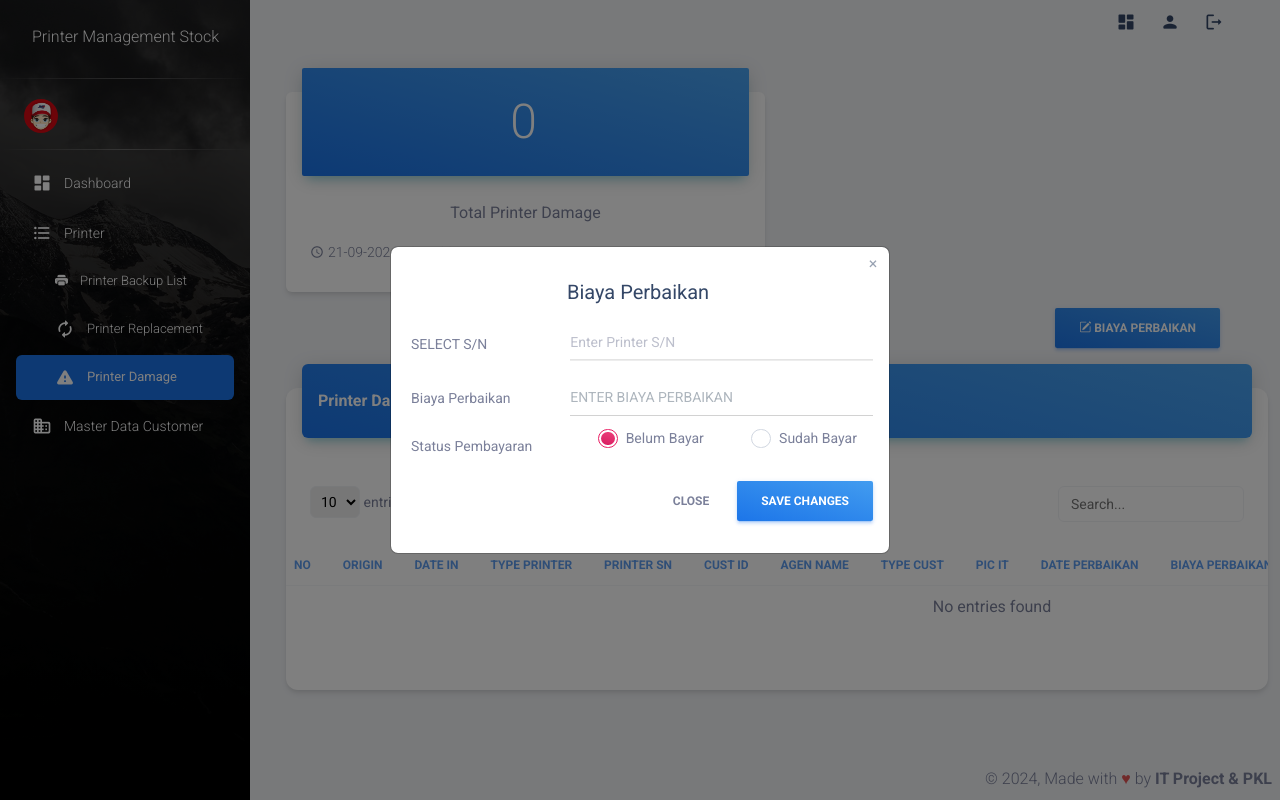
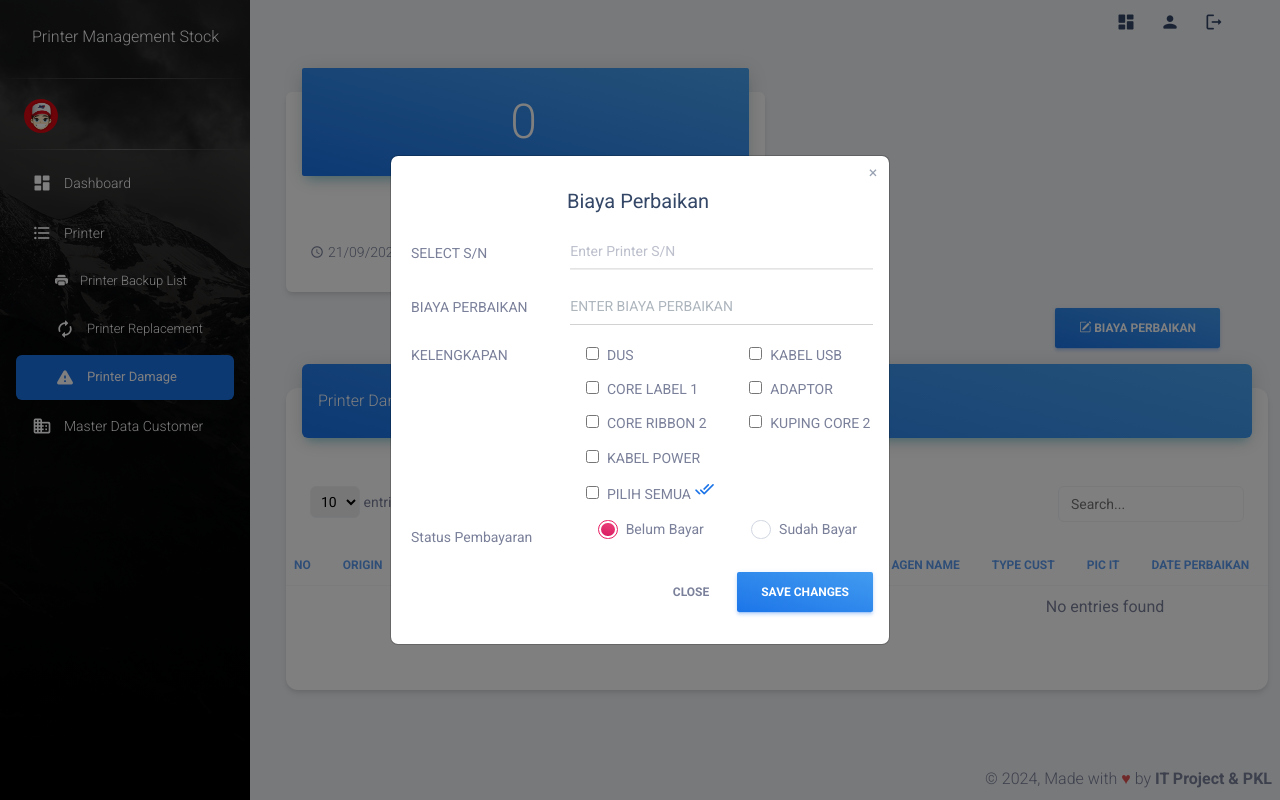
Before and after one commit to robialdy/management-printer-stock, a CodeIgniter app: page /printer-management-stock/damage in a window 1280 px wide, after a click on "BIAYA PERBAIKAN". Run offline with CodeIgniter, Linux system fonts and the light colour scheme; the visitor is signed in with stand-in values (Sample User, id 1); data that the repository does not hold is empty.

Commit message:
menambah fitur kelengkapan 50%

```diff
--- a/application/controllers/PrinterDamage.php
+++ b/application/controllers/PrinterDamage.php
@@ -29,6 +29,7 @@ class PrinterDamage extends CI_Controller
             'damage' => $this->PrinterDamage_Model->readData(),
             'jumdamage' => $this->PrinterDamage_Model->jumlahData(),
             'timedate' => $this->PrinterDamage_Model->timedate(),
+
         ];
 
         $this->load->view('damage/damage', $data);
@@ -47,7 +48,8 @@ class PrinterDamage extends CI_Controller
             $data = [
                 'biaya_perbaikan' => $this->input->post('biayaper', true),
                 'status_pembayaran' => $this->input->post('status_pembayaran', true),
-                'date_perbaikan' => date('d/m/Y / H:i:s'),
+                'date_perbaikan' => date('Y/m/d H:i:s'),
+                'update_at' => date('Y-m-d H:i:s'),
             ];
 
             $id = $this->input->post('id');
@@ -56,7 +58,7 @@ class PrinterDamage extends CI_Controller
             $this->db->where('id_damage', $id);
             $this->db->update('printer_damage', $data);
 
-            $this->session->set_flashdata('notifSuccess', 'Data berhasil diupdate');
+            $this->session->set_flashdata('notifSuccess', 'Data Updated Successfully');
 
             // Redirect kembali ke halaman damage
             redirect('damage');
@@ -78,13 +80,14 @@ class PrinterDamage extends CI_Controller
 
             // Jika ada file yang diunggah
             if ($upload_file) {
-                // Konfigurasi upload
+
                 $config['upload_path'] = FCPATH . 'public/img/file_uploaded/';
                 $config['allowed_types'] = 'pdf';
                 $config['max_size'] = 30000; // Batas ukuran file (da lam KB)
 
                 // Load library upload dengan konfigurasi
                 $this->load->library('upload', $config);
+
 
                 // Proses upload
                 if ($this->upload->do_upload('file')) {
@@ -103,6 +106,7 @@ class PrinterDamage extends CI_Controller
                 'biaya_perbaikan' => $this->input->post('biayaper', true),
                 'status_pembayaran' => $this->input->post('status_pembayaran', true),
                 'date_perbaikan' => date('Y-m-d H:i:s'),
+                'update_at' => date('Y-m-d H:i:s'),
             ];
 
             // Tambahkan data file jika ada file yang diunggah
@@ -118,5 +122,4 @@ class PrinterDamage extends CI_Controller
             redirect('damage');
         }
     }
-
 }
--- a/application/models/PrinterDamage_Model.php
+++ b/application/models/PrinterDamage_Model.php
@@ -79,6 +79,11 @@ class PrinterDamage_Model extends CI_Model
     return $query->row();
 }
 
+public function update()
+ {
+	$this->db->order_by('update_at', 'DESC'); // Urutkan berdasarkan update_at secara menurun
+    return $this->db->get('printer_damage')->result_array();
+}
 
 
 }
--- a/application/views/damage/damage.php
+++ b/application/views/damage/damage.php
@@ -12,7 +12,7 @@
 		Swal.fire({
 			icon: 'success',
 			title: 'Good job!',
-			text: 'Data "<?= $this->session->flashdata('notifSuccess') ?>',
+			text: '"<?= $this->session->flashdata('notifSuccess') ?>"',
 			confirmButtonText: 'OK'
 		});
 	}
@@ -32,7 +32,7 @@
 					<i class="material-icons text-sm my-auto me-1">schedule</i>
 					<p class="mb-0 text-sm">
 						<?php if (!empty($timedate->created_at) || $jumdamage == 0): ?>
-							<?= date('d-m-Y H:i:s') ?>
+							<?= date('d/m/Y H:i:s') ?>
 						<?php else: ?>
 							<?= $timedate->created_at ?>
 						<?php endif; ?>
@@ -48,7 +48,7 @@
 		<i class="bi bi-pencil-square"></i> BIAYA PERBAIKAN
 	</button>
 </div>
-<!-- Modal -->
+<!-- Modal update -->
 <div class="modal fade" id="modalInsert" tabindex="-1" role="dialog" aria-labelledby="exampleModalLabel" aria-hidden="true">
 	<div class="modal-dialog modal-dialog-centered" role="document">
 		<div class="modal-content">
@@ -80,7 +80,7 @@
 
 					<div class="row">
 						<div class="col-4 mt-2">
-							<label for="biayaper">Biaya Perbaikan</label>
+							<label for="biayaper">BIAYA PERBAIKAN</label>
 						</div>
 						<div class="col">
 							<div class="input-group input-group-dynamic mb-2">
@@ -89,6 +89,79 @@
 						</div>
 					</div>
 
+
+					<div class="row">
+						<div class="col-4 mt-2">
+							<label for="typep">KELENGKAPAN</label>
+						</div>
+						<div class="col mt-2">
+
+							<div class="row">
+								<div class="form-check col">
+									<input class="childCheckbox" type="checkbox" name="kelengkapan[]" id="dus" value="DUS">
+									<label class="form-check-label" for="dus">
+										DUS
+									</label>
+								</div>
+								<div class="form-check col">
+									<input class="childCheckbox" type="checkbox" name="kelengkapan[]" id="usb" value="KABEL USB">
+									<label class="form-check-label" for="usb">
+										KABEL USB
+									</label>
+								</div>
+							</div>
+
+							<div class="row">
+								<div class="form-check col">
+									<input class="childCheckbox" type="checkbox" name="kelengkapan[]" id="corelabel" value="CORE LABEL 1">
+									<label class="form-check-label" for="corelabel">
+										CORE LABEL 1
+									</label>
+								</div>
+								<div class="form-check col">
+									<input class="childCheckbox" type="checkbox" name="kelengkapan[]" id="adaptor" value="ADAPTOR">
+									<label class="form-check-label" for="adaptor">
+										ADAPTOR
+									</label>
+								</div>
+							</div>
+
+							<div class="row">
+								<div class="form-check col">
+									<input class="childCheckbox" type="checkbox" name="kelengkapan[]" id="coreribbon" value="CORE RIBBON 2">
+									<label class="form-check-label" for="coreribbon">
+										CORE RIBBON 2
+									</label>
+								</div>
+								<div class="form-check col">
+									<input class="childCheckbox" type="checkbox" name="kelengkapan[]" id="kuping" value="KUPING CORE 2">
+									<label class="form-check-label" for="kuping">
+										KUPING CORE 2
+									</label>
+								</div>
+							</div>
+
+							<div class="row">
+								<div class="form-check col">
+									<input class="childCheckbox" type="checkbox" name="kelengkapan[]" id="power" value="KABEL POWER">
+									<label class="form-check-label" for="power">
+										KABEL POWER
+									</label>
+								</div>
+							</div>
+
+							<!-- Checkbox untuk memilih semua -->
+							<div class="row">
+								<div class="form-check col">
+									<input class="" type="checkbox" id="masterCheckbox">
+									<label class="form-check-label" for="masterCheckbox">
+										PILIH SEMUA
+										<i class="material-icons text-info">done_all</i>
+									</label>
+								</div>
+							</div>
+						</div>
+					</div>
 
 
 					<div class="row">
@@ -123,7 +196,7 @@
 	<div class="card my-4">
 		<div class="card-header p-0 position-relative mt-n4 mx-3 z-index-2">
 			<div class="bg-gradient-info shadow-info border-radius-md pt-4 pb-3">
-				<h6 class="text-white text-capitalize ps-3">Printer Damage</h6>
+			<h6 class="text-white ps-3 fw-light">Printer Damage</h6>
 			</div>
 		</div>
 		<div class="card-body px-0 pb-2">
@@ -136,6 +209,7 @@
 							<th class="text-center text-uppercase text-info text-xs font-weight-bolder opacity-7 ps-2">Date In</th>
 							<th class="text-center text-uppercase text-info text-xs font-weight-bolder opacity-7 ps-2">Type Printer</th>
 							<th class="text-center text-uppercase text-info text-xs font-weight-bolder opacity-7 ps-2">Printer SN</th>
+							<th class="text-center text-uppercase text-info text-xs font-weight-bolder opacity-7 ps-2">CDK Jakarta</th>
 							<th class="text-center text-uppercase text-info text-xs font-weight-bolder opacity-7 ps-2">Cust ID</th>
 							<th class="text-center text-uppercase text-info text-xs font-weight-bolder opacity-7 ps-2">Agen Name</th>
 							<th class="text-center text-uppercase text-info text-xs font-weight-bolder opacity-7 ps-2">Type cust</th>
@@ -144,6 +218,7 @@
 							<th class="text-center text-uppercase text-info text-xs font-weight-bolder opacity-7 ps-2">Biaya Perbaikan </th>
 							<th class="text-center text-uppercase text-info text-xs font-weight-bolder opacity-7 ps-2">Note</th>
 							<th class="text-center text-uppercase text-info text-xs font-weight-bolder opacity-7 ps-2">Status Pembayaran</th>
+							<th class="text-center text-uppercase text-info text-xs font-weight-bolder opacity-7 ps-2">Kelengkapan</th>
 							<th class="text-center text-uppercase text-info text-xs font-weight-bolder opacity-7 ps-2">File Transaksi</th>
 							<th class="text-center text-uppercase text-info text-xs font-weight-bolder opacity-7 ps-2">Edit</th>
 						</tr>
@@ -155,43 +230,51 @@
 								<th>
 									<h6 class="mb-0 text-sm fw-normal"><?= $i; ?></h6>
 								</th>
-								<td>
+								<td class="text-center text-uppercase">
 									<h6 class="mb-0 text-sm fw-normal"><?= $dm->origin ?></h6>
 								</td>
-								<td>
+								<td class="text-center text-uppercase">
 									<h6 class="mb-0 text-sm fw-normal"><?= $dm->date_in ?></h6>
 								</td>
-								<td>
+								<td class="text-center text-uppercase">
 									<h6 class="mb-0 text-sm fw-normal"><?= $dm->type_printer ?></h6>
 								</td>
-								<td>
+								<td class="text-center text-uppercase">
 									<h6 class="mb-0 text-sm fw-normal"><?= $dm->printer_sn ?></h6>
 								</td>
-								<td>
+								<td class="text-center text-uppercase">
+									<h6 class="mb-0 text-sm fw-normal"><?= $dm->cdk_jakarta ?></h6>
+								</td>
+								<td class="text-center text-uppercase">
 									<h6 class="mb-0 text-sm fw-normal"><?= $dm->cust_id ?></h6>
 								</td>
-								<td>
+								<td class="text-center text-uppercase">
 									<h6 class="mb-0 text-sm fw-normal"><?= $dm->cust_name ?></h6>
 								</td>
-								<td>
+								<td class="text-center text-uppercase">
 									<h6 class="mb-0 text-sm fw-normal"><?= $dm->type_cust ?></h6>
 								</td>
-								<td>
+								<td class="text-center text-uppercase">
 									<h6 class="mb-0 text-sm fw-normal"><?= $dm->pic_it ?></h6>
 								</td>
-								<td>
+								<td class="text-center text-uppercase">
 									<h6 class="mb-0 text-sm fw-normal"><?= $dm->date_perbaikan ?></h6>
 								</td>
-								<td>
+								<td class="text-center text-uppercase">
 									<h6 class="mb-0 text-sm fw-normal"><?= $dm->biaya_perbaikan ?></h6>
 								</td>
-								<td>
+								<td class="text-center text-uppercase">
 									<h6 class="mb-0 text-sm fw-normal"><?= $dm->note ?></h6>
 								</td>
-								<td>
+								<td class="text-center text-uppercase">
 									<h6 class="mb-0 text-sm fw-normal"><?= $dm->status_pembayaran ?></h6>
 								</td>
-								<td>
+								<td class="text-center">
+										<a class="mb-0 text-sm fw-normal text-info text-decoration-underline" style="cursor: pointer;" data-bs-toggle="modal" data-bs-target="#modalDetail<?= $dm->id_damage ?>">
+											DET.
+										</a>
+									</td>
+								<td class="text-center text-uppercase">
 									<h6 class="mb-0 text-sm fw-normal"> <button type="button" class="btn btn-link mb-0" data-bs-toggle="modal" data-bs-target="#modalfile-<?= $dm->id_damage ?>">
 											file
 										</button></h6>
@@ -203,6 +286,7 @@
 										<i class="material-icons text-secondary">edit</i>
 									</a>
 								</td>
+
 								<?php $i++; ?>
 							<?php endforeach; ?>
 					</tbody>
@@ -213,6 +297,8 @@
 		</div>
 	</div>
 </div>
+
+
 
 <!-- Modal edit-->
 <?php foreach ($damage as $dm) : ?>
@@ -293,7 +379,7 @@
 						</div>
 						<div class="col">
 							<div class="input-group input-group-dynamic">
-								<input type="file" class="form-control" placeholder="Enter Biaya Perbaikan" id="file" name="file" accept=".png,.jpg,.jpeg,.pdf">
+								<input type="file" class="form-control" placeholder="Enter Biaya Perbaikan" id="file" name="file" accept=".pdf">
 							</div>
 						</div>
 					</div>
@@ -314,24 +400,54 @@
 <?php foreach ($damage as $dm) : ?>
 	<div class="modal fade" id="modalfile-<?= htmlspecialchars($dm->id_damage) ?>" tabindex="-1" role="dialog" aria-labelledby="exampleModalLabel" aria-hidden="true">
 		<div class="modal-dialog modal-xl" role="document">
-			<div class="modal-content">
+			<div class="modal-content" style="background-color: #f8f9fa; box-shadow: 0 4px 8px rgba(0, 0, 0, 0.1);">
 				<div class="modal-header">
 					<h5 class="modal-title" id="pdfModalLabel">Report Perbaikan</h5>
 					<button type="button" class="btn-close text-dark" data-bs-dismiss="modal" aria-label="Close">
-					<span aria-hidden="true">&times;</span>
-				</button>
+						<span aria-hidden="true">&times;</span>
+					</button>
 				</div>
 
-				<?php if (!empty($dm->file)): ?>
-					<iframe src="<?= base_url('public/img/file_uploaded/' . htmlspecialchars($dm->file)); ?>" width="100%" height="730px"></iframe>
-				<?php else: ?>
-					<p class="ms-3 mt-3 fs-4">File tidak ditemukan atau data kosong.</p>
-				<?php endif; ?>
-
+				<div class="modal-body">
+					<?php if (!empty($dm->file)): ?>
+						<iframe src="<?= base_url('public/img/file_uploaded/' . htmlspecialchars($dm->file)); ?>" width="100%" height="730px" style="border: none; border-radius: 8px;"></iframe>
+					<?php else: ?>
+						<div class="d-flex align-items-center justify-content-center" style="height: 730px;">
+							<div class="text-center">
+								<i class="bi bi-exclamation-circle" style="font-size: 3rem; color: #dc3545;"></i>
+								<p class="mt-3 fs-4 text-danger">File tidak ditemukan.</p>
+							</div>
+						</div>
+					<?php endif; ?>
+				</div>
 			</div>
 		</div>
 	</div>
 <?php endforeach; ?>
 
+<!-- Modal detail -->
+<?php foreach ($damage as $dm) : ?>
+	<div class="modal fade" id="modalDetail<?= $dm->id_damage ?>" tabindex="-1" aria-labelledby="exampleModalLabel" aria-hidden="true">
+		<div class="modal-dialog modal-dialog-centered">
+			<div class="modal-content">
+				<div class="modal-header">
+					<h5 class="modal-title font-weight-normal" id="exampleModalLabel">Detail Kelengkapan Printer</h5>
+					<button type="button" class="btn-close" data-bs-dismiss="modal" aria-label="Close"></button>
+				</div>
+				<div class="modal-body">
+					<div class="mx-3 mt-2">
+						<h5 class="font-weight-normal text-info text-gradient">Printer SN <?= $dm->printer_sn ?></h5>
+						<blockquote class="blockquote mb-0">
+							<p class="text-dark ms-3"><?= $dm->kelengkapan ?></p>
+						</blockquote>
+					</div>
+				</div>
+				<div class="modal-footer">
+					<button type="button" class="btn btn-secondary" data-bs-dismiss="modal">Close</button>
+				</div>
+			</div>
+		</div>
+	</div>
+<?php endforeach; ?>
 
 <?php $this->load->view('components/footer') ?>
```
Also changed, not shown: 4 other files.
